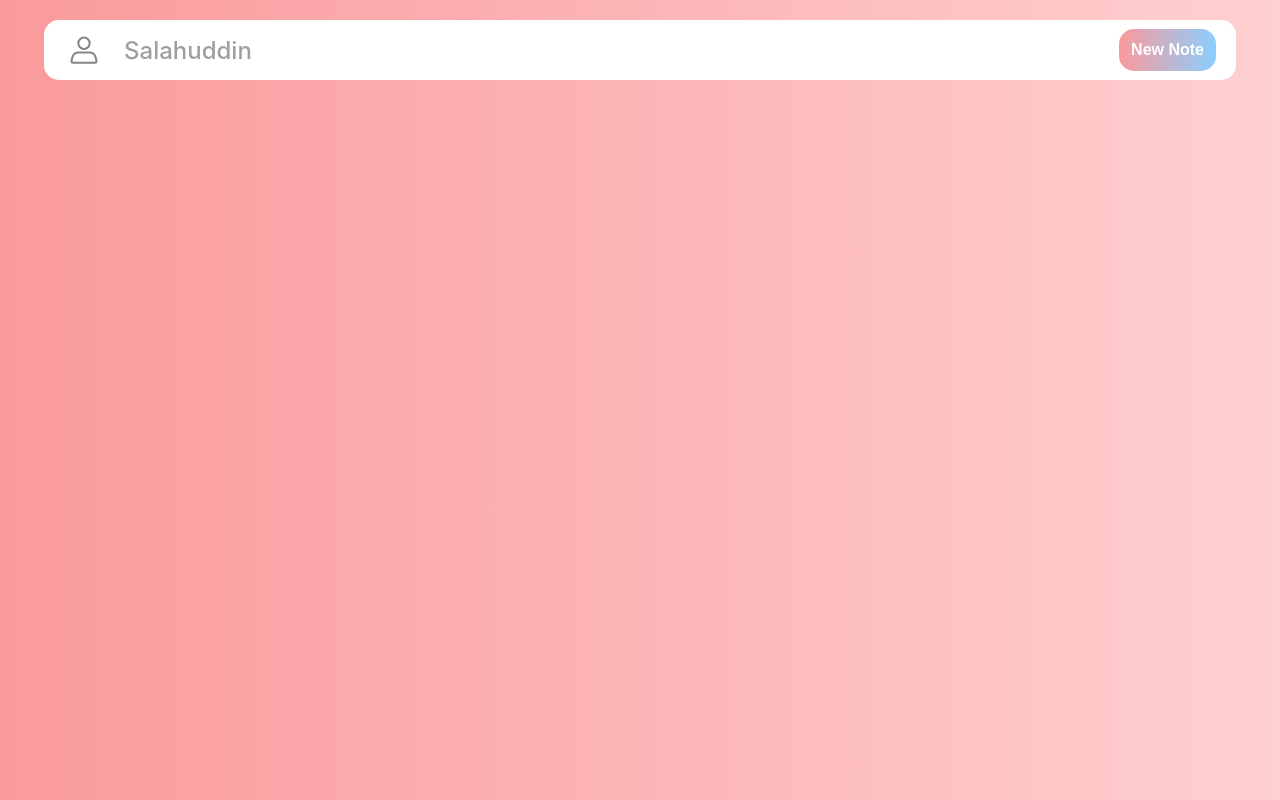
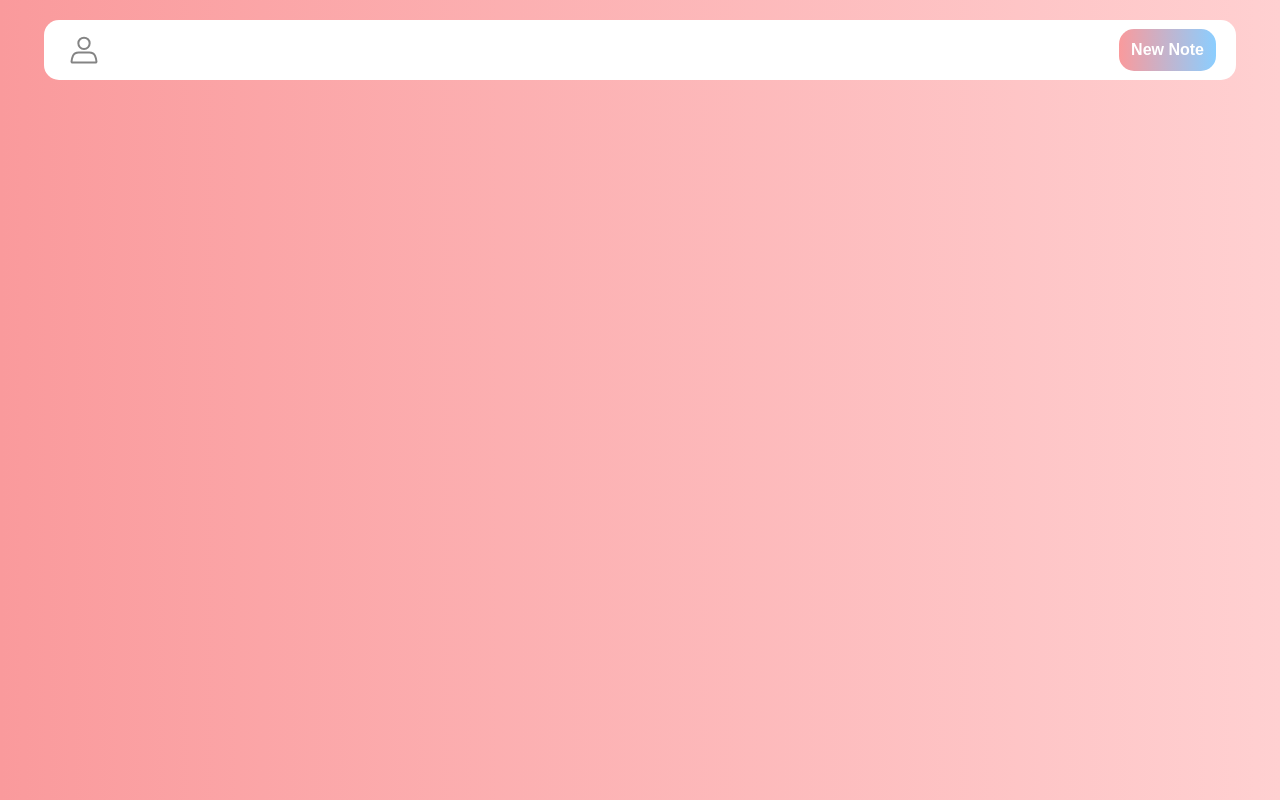
Before and after one commit to Saiby100/markdown-webapp, a React (Create React App) app in the folder client/: page /notes/1 in a window 1280 px wide. Built offline with nearby package versions, Linux system fonts and the light colour scheme.

Commit message:
Toolbar name now set dynamically

```diff
--- a/client/src/pages/notes.js
+++ b/client/src/pages/notes.js
@@ -106,6 +106,7 @@ const ShareListPopup = ({handleSend, sharedList}) => {
 const NotesPage = () => {
     const { userId } = useParams();
     const token = localStorage.getItem("authToken");
+    const username = localStorage.getItem("username");
 
     const [noteTitle, setNoteTitle] = useState("");
     const [noteBody, setNoteBody] = useState("");
@@ -213,7 +214,7 @@ const NotesPage = () => {
 
     return (
         <div class="background">
-            <Toolbar username="Salahuddin" newNotePress={openNote}/>
+            <Toolbar username={username} newNotePress={openNote}/>
 
             <div class="note-list">
                 {
```
